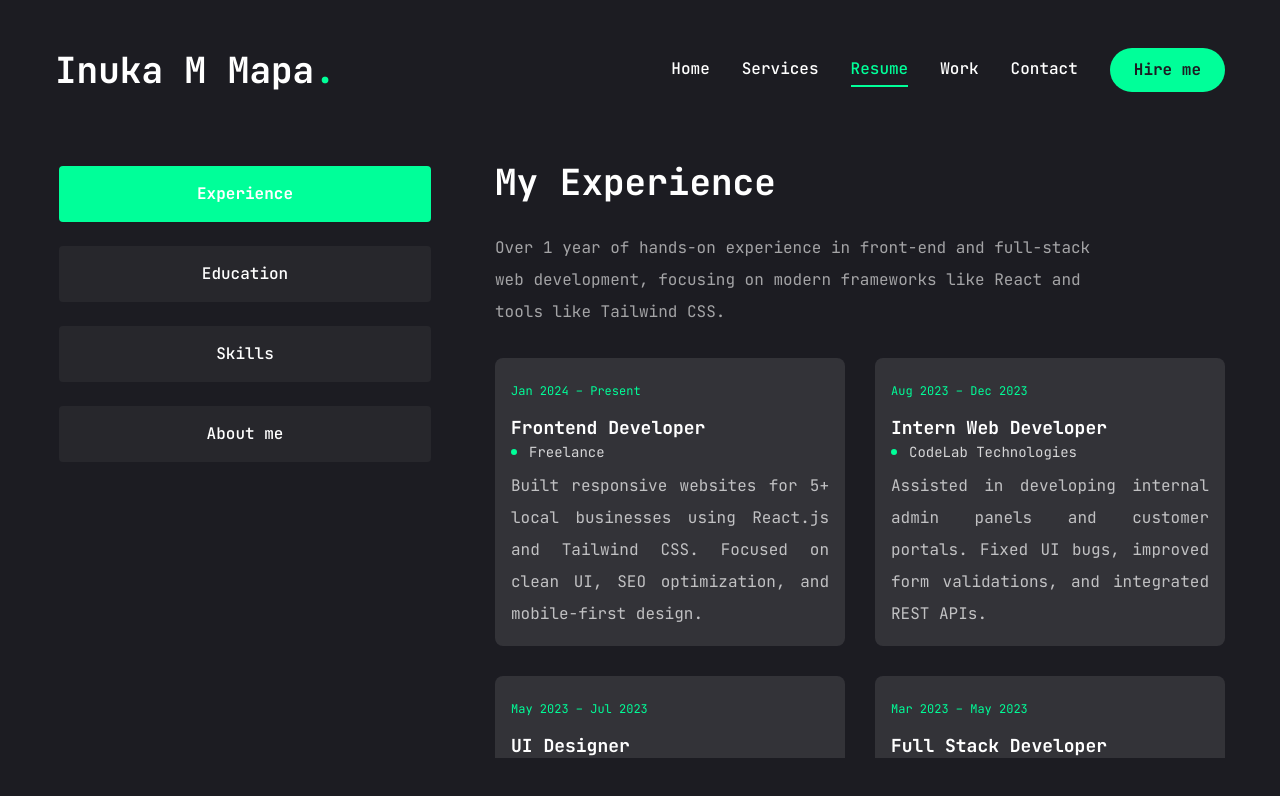
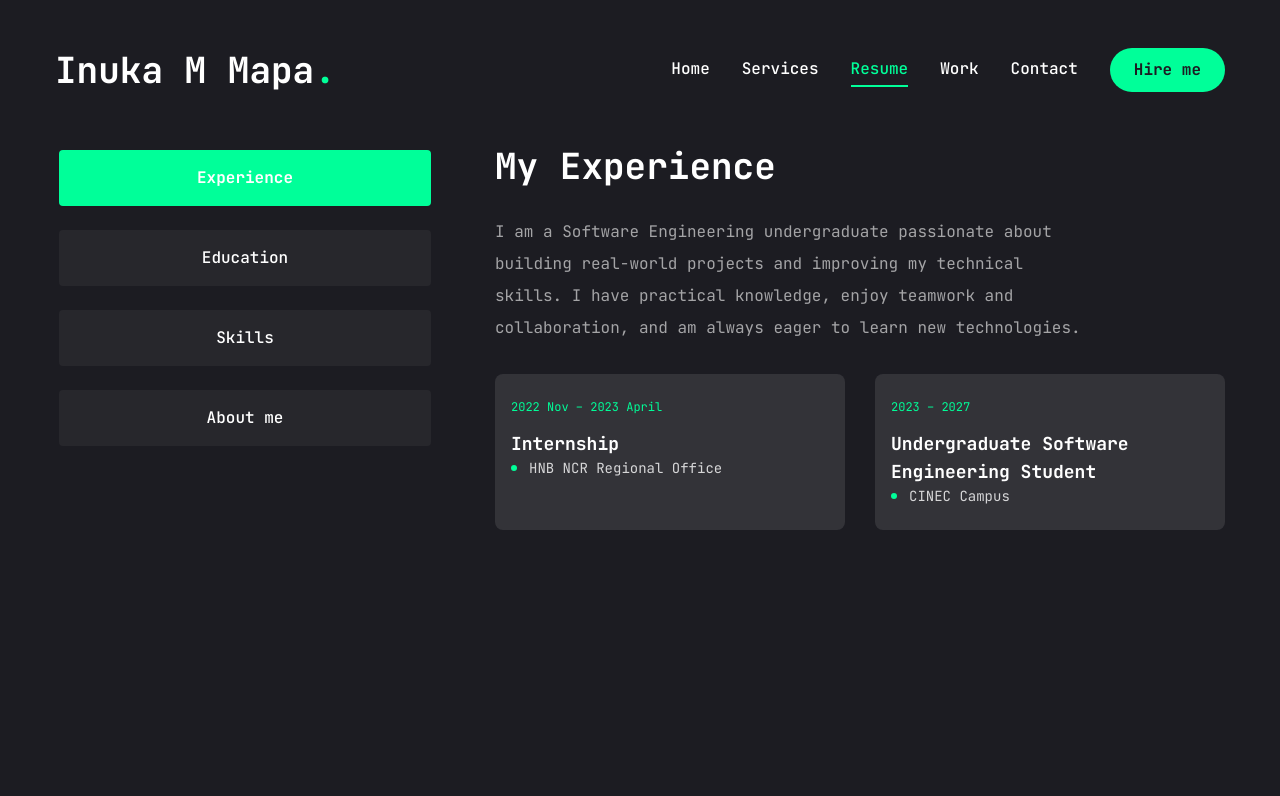
Before and after one commit to InukaMapa/My-New-Portfolio, a Next.js app: page /resume in a window 1280 px wide. Shown: the top 796 px of the page. Built offline with nearby package versions, Linux system fonts and the light colour scheme.

Commit message:
All update my resume page

```diff
--- a/app/resume/page.jsx
+++ b/app/resume/page.jsx
@@ -6,84 +6,41 @@ import {FaHtml5,
     FaJs,
     FaReact,
     FaFigma,
+    FaPython,
     FaNodeJs,
-    FaCSharp,
-    FaTailwind,
-    FaPython,
-    FaC
-
+     FaDocker,
+     FaPhp,
+     FaAndroid
 } from "react-icons/fa";
 
-import { SiTailwindcss, SiNextdotjs } from "react-icons/si";
+import { SiTailwindcss, SiNextdotjs,SiFlutter} from "react-icons/si";
 
 const experience = {
   title: "My Experience",
   description:
-    "Over 1 year of hands-on experience in front-end and full-stack web development, focusing on modern frameworks like React and tools like Tailwind CSS.",
+    "I am a Software Engineering undergraduate passionate about building real-world projects and improving my technical skills. I have practical knowledge, enjoy teamwork and collaboration, and am always eager to learn new technologies.",
   items: [
   {
-    role: "Frontend Developer",
-    company: "Freelance",
-    duration: "Jan 2024 – Present",
-    details:
-      "Built responsive websites for 5+ local businesses using React.js and Tailwind CSS. Focused on clean UI, SEO optimization, and mobile-first design.",
+    role: "Internship",
+    company: "HNB NCR Regional Office",
+    duration: "2022 Nov  – 2023 April",
+    /*details:
+      "Worked as an intern at HNB Bank, gaining hands-on experience in banking operations, customer service, and financial processes. Assisted in day-to-day tasks, learned about banking software, and developed professional skills in a corporate environment.",*/
   },
   {
-    role: "Intern Web Developer",
-    company: "CodeLab Technologies",
-    duration: "Aug 2023 – Dec 2023",
-    details:
-      "Assisted in developing internal admin panels and customer portals. Fixed UI bugs, improved form validations, and integrated REST APIs.",
-  },
-  {
-    role: "UI Designer",
-    company: "Personal Projects",
-    duration: "May 2023 – Jul 2023",
-    details:
-      "Designed modern interfaces using Figma and implemented them using HTML, CSS, and JavaScript for personal websites and client mockups.",
-  },
-  {
-    role: "Full Stack Developer (Capstone)",
-    company: "Online Bootcamp",
-    duration: "Mar 2023 – May 2023",
-    details:
-      "Developed a full-stack task manager app using MongoDB, Express.js, React.js, and Node.js (MERN stack). Implemented authentication and CRUD features.",
-  },
-  {
-    role: "React.js Developer",
-    company: "Open Source Contributions",
-    duration: "Feb 2023 – Apr 2023",
-    details:
-      "Contributed to open-source React projects on GitHub. Created reusable components and improved accessibility and performance.",
-  },
-  {
-    role: "Frontend Developer",
-    company: "Hackathon Team – CodeSprint",
-    duration: "Jan 2023",
-    details:
-      "Collaborated with a team of 3 to build a weather dashboard app in 24 hours. Won 2nd place among 30+ teams.",
-  },
-  {
-    role: "Junior Web Developer",
-    company: "University Projects",
-    duration: "Sep 2022 – Dec 2022",
-    details:
-      "Built a university event management system using HTML, CSS, and JavaScript. Learned version control and teamwork using Git and GitHub.",
-  },
-  {
-    role: "Student Developer",
-    company: "Codecademy",
-    duration: "2022",
-    details:
-      "Completed the Front-End Engineer track, learning JavaScript, React, Git, and asynchronous programming through 100+ interactive lessons and projects.",
-  },
+    role: "Undergraduate Software Engineering Student",
+    company: "CINEC Campus",
+    duration: "2023 – 2027",
+    /*details:
+      "Undergraduate Software Engineering student with practical experience in full-stack web development (HTML, CSS, JavaScript, React) and programming using Java and Python. Engaged in AI-driven projects, applying machine learning techniques to real-world applications. Skilled in problem-solving, collaborative teamwork, and designing efficient software solutions.",*/
+  }
 ],
 
 };
 
 const about ={
     title:'About me',
-    description:"",
+    description:"I am a Software Engineering undergraduate who is passionate about technology and software development. I enjoy building projects, learning new tools, and improving my coding skills. Currently, I am focusing on DevOps, cloud technologies, and backend development while preparing for my upcoming internship in the IT industry.",
     info:[
         {
           fieldName:"Name  :" ,
@@ -95,7 +52,7 @@ const about ={
         },
         {
           fieldName:"Experience : " ,
-          fieldValue: " 1 Years"
+          fieldValue: " 3 Years"
         },
         {
           fieldName:"Nationality  :" ,
@@ -120,7 +77,7 @@ const about ={
 const education={
     icon:"/assets/resume/cap.svg",
     title: "My education",
-    description:"",
+    description:"Currently pursuing a Bachelor’s degree in Software Engineering. I am developing skills in programming, web development, and modern technologies such as DevOps and cloud computing. I am passionate about learning new technologies and preparing myself for real-world software development and internship opportunities.",
     items: [
         {
             institution:"CINEC Campus",
@@ -147,7 +104,7 @@ const education={
 
 const skills ={
     title: "My skills",
-    description:"",
+    description:"My technical skills focus on programming, software development, and DevOps fundamentals. I am passionate about building projects, learning modern development practices, and continuously improving my technical and problem-solving skills.",
 skillList:[
     {
         icon:<FaHtml5 />,
@@ -170,28 +127,40 @@ skillList:[
         name:"figma",
     },
     {
-        icon:<FaTailwind />,
+        icon:<SiTailwindcss />,
         name:"tailwind.css",
     },
     {
-        icon:<FaNodeJs />,
-        name:"node.js",
+        icon:<SiNextdotjs />,
+        name:"next.js",
     },
     {
-        icon:<FaCSharp />,
-        name:"C#",
+        icon:<FaPhp/>,
+        name:"PHP",
     },
     {
-        icon:<FaC />,
-        name:"C++",
+        icon:<FaAndroid />,
+        name:"Android Studio",
     },
     {
         icon:<FaPython />,
         name:"Python",
     },
+    {
+        icon:<FaNodeJs />,
+        name:"Node.js",
+    },
+    {
+        icon:<FaDocker />,
+        name:"Docker",
+    },
+    {
+        icon:<SiFlutter />,
+        name:"Flutter",
+    }
 
     ]
-};
+  };
 
 import { Tabs, TabsContent, TabsList, TabsTrigger } from '@/components/ui/tabs';
 
```
